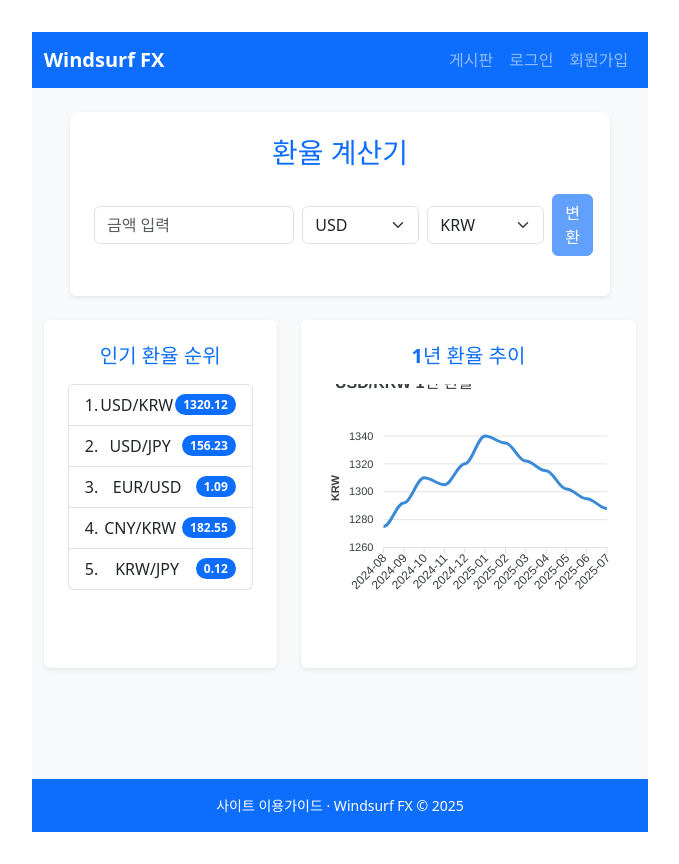
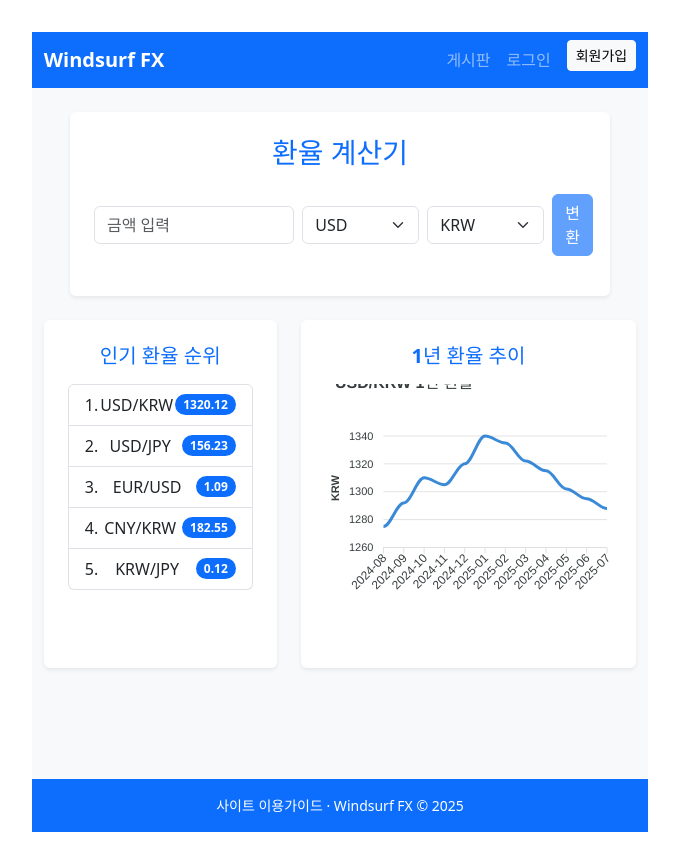
Before and after one commit to Soberanalysts/VibeCoding, a React (Vite) app in the folder Test1/Windsurf/FX/: page / in a window 1280 px wide. Shown: the whole page, without its empty margins (300-979 px from the left). Built offline with nearby package versions, Linux system fonts and the light colour scheme.

Commit message:
메인페이지/회원가입 라우팅 및 MainPage 컴포넌트 분리

```diff
--- a/Test1/Windsurf/FX/package.json
+++ b/Test1/Windsurf/FX/package.json
@@ -13,7 +13,8 @@
     "apexcharts": "^5.2.0",
     "react": "^19.1.0",
     "react-apexcharts": "^1.7.0",
-    "react-dom": "^19.1.0"
+    "react-dom": "^19.1.0",
+    "react-router-dom": "^7.7.0"
   },
   "devDependencies": {
     "@eslint/js": "^9.30.1",
--- a/Test1/Windsurf/FX/src/App.jsx
+++ b/Test1/Windsurf/FX/src/App.jsx
@@ -1,117 +1,16 @@
-import { useState } from 'react';
-import ExchangeCalculator from './components/ExchangeCalculator';
-import UsdKrwChart from './components/UsdKrwChart';
 import './App.css';
+import { BrowserRouter as Router, Routes, Route } from 'react-router-dom';
+import MainPage from './pages/MainPage';
+import RegisterPage from './pages/RegisterPage';
 
 function App() {
-  // 인기 환율 데이터 및 통화 옵션만 App에서 관리
-  const currencyOptions = [
-    { code: 'USD', name: '미국 달러' },
-    { code: 'KRW', name: '한국 원' },
-    { code: 'JPY', name: '일본 엔' },
-    { code: 'EUR', name: '유로' },
-    { code: 'CNY', name: '중국 위안' },
-  ];
-
-  // mock 인기 환율 데이터
-  const popularRates = [
-    { pair: 'USD/KRW', value: 1320.12 },
-    { pair: 'USD/JPY', value: 156.23 },
-    { pair: 'EUR/USD', value: 1.09 },
-    { pair: 'CNY/KRW', value: 182.55 },
-    { pair: 'KRW/JPY', value: 0.12 },
-  ];
-  // mock 최근 1년(12개월) USD/KRW 데이터
-  const usdKrwLabels = [
-    '2024-08', '2024-09', '2024-10', '2024-11', '2024-12', '2025-01',
-    '2025-02', '2025-03', '2025-04', '2025-05', '2025-06', '2025-07'
-  ];
-  const usdKrwData = [1275, 1292, 1310, 1305, 1320, 1340, 1335, 1322, 1315, 1302, 1295, 1288];
-
-  const chartOptions = {
-    chart: {
-      id: 'usd-krw-line',
-      toolbar: { show: false }
-    },
-    xaxis: {
-      categories: usdKrwLabels,
-      labels: { rotate: -45 }
-    },
-    yaxis: {
-      title: { text: 'KRW' }
-    },
-    stroke: { curve: 'smooth', width: 3 },
-    colors: ['#1976d2'],
-    dataLabels: { enabled: false },
-    title: { text: 'USD/KRW 1년 환율', align: 'left', style: { fontWeight: 600, fontSize: '1rem' } },
-    grid: { borderColor: '#e3e3e3' },
-    tooltip: { y: { formatter: val => `${val} KRW` } }
-  };
-  const chartSeries = [
-    {
-      name: 'USD/KRW',
-      data: usdKrwData
-    }
-  ];
-
   return (
-    <div className="bg-light min-vh-100 d-flex flex-column">
-      {/* 최상단 Navbar */}
-      <nav className="navbar navbar-expand-lg navbar-dark bg-primary">
-        <div className="container">
-          <a className="navbar-brand fw-bold" href="#">Windsurf FX</a>
-          <button className="navbar-toggler" type="button" data-bs-toggle="collapse" data-bs-target="#navbarNav" aria-controls="navbarNav" aria-expanded="false" aria-label="Toggle navigation">
-            <span className="navbar-toggler-icon"></span>
-          </button>
-          <div className="collapse navbar-collapse justify-content-end" id="navbarNav">
-            <ul className="navbar-nav">
-              <li className="nav-item"><a className="nav-link" href="#">게시판</a></li>
-              <li className="nav-item"><a className="nav-link" href="#">로그인</a></li>
-              <li className="nav-item"><a className="nav-link" href="#">회원가입</a></li>
-            </ul>
-          </div>
-        </div>
-      </nav>
-
-      {/* 상단: 환율 계산기 */}
-      <section className="container my-4">
-        <ExchangeCalculator currencyOptions={currencyOptions} />
-      </section>
-
-      {/* 중단: 인기 환율/그래프 */}
-      <section className="container flex-grow-1 mb-4">
-        <div className="row g-4">
-          {/* 인기 환율 순위 */}
-          <div className="col-12 col-lg-5">
-            <div className="bg-white rounded shadow-sm p-4 h-100">
-              <h5 className="fw-bold mb-3 text-primary">인기 환율 순위</h5>
-              <ol className="list-group list-group-numbered">
-                {popularRates.map((item, idx) => (
-                  <li key={item.pair} className="list-group-item d-flex justify-content-between align-items-center">
-                    <span>{item.pair}</span>
-                    <span className="badge bg-primary rounded-pill">{item.value}</span>
-                  </li>
-                ))}
-              </ol>
-            </div>
-          </div>
-          {/* 그래프 영역: 컴포넌트 분리 */}
-          <div className="col-12 col-lg-7">
-            <div className="bg-white rounded shadow-sm p-4 h-100 d-flex flex-column align-items-center justify-content-center">
-              <h5 className="fw-bold mb-3 text-primary">1년 환율 추이</h5>
-              <UsdKrwChart />
-            </div>
-          </div>
-        </div>
-      </section>
-
-      {/* 하단 Footer */}
-      <footer className="bg-primary text-white py-3 mt-auto">
-        <div className="container text-center small">
-          사이트 이용가이드 · Windsurf FX © {new Date().getFullYear()}
-        </div>
-      </footer>
-    </div>
+    <Router>
+      <Routes>
+        <Route path="/" element={<MainPage />} />
+        <Route path="/register" element={<RegisterPage />} />
+      </Routes>
+    </Router>
   );
 }
 
--- /dev/null
+++ b/Test1/Windsurf/FX/src/pages/MainPage.jsx
@@ -0,0 +1,80 @@
+import ExchangeCalculator from '../components/ExchangeCalculator';
+import UsdKrwChart from '../components/UsdKrwChart';
+import { useNavigate } from 'react-router-dom';
+
+export default function MainPage() {
+  const currencyOptions = [
+    { code: 'USD', name: '미국 달러' },
+    { code: 'KRW', name: '한국 원' },
+    { code: 'JPY', name: '일본 엔' },
+    { code: 'EUR', name: '유로' },
+    { code: 'CNY', name: '중국 위안' },
+  ];
+  const popularRates = [
+    { pair: 'USD/KRW', value: 1320.12 },
+    { pair: 'USD/JPY', value: 156.23 },
+    { pair: 'EUR/USD', value: 1.09 },
+    { pair: 'CNY/KRW', value: 182.55 },
+    { pair: 'KRW/JPY', value: 0.12 },
+  ];
+  const navigate = useNavigate();
+  return (
+    <div className="bg-light min-vh-100 d-flex flex-column">
+      {/* 최상단 Navbar */}
+      <nav className="navbar navbar-expand-lg navbar-dark bg-primary">
+        <div className="container">
+          <a className="navbar-brand fw-bold" href="#">Windsurf FX</a>
+          <button className="navbar-toggler" type="button" data-bs-toggle="collapse" data-bs-target="#navbarNav" aria-controls="navbarNav" aria-expanded="false" aria-label="Toggle navigation">
+            <span className="navbar-toggler-icon"></span>
+          </button>
+          <div className="collapse navbar-collapse justify-content-end" id="navbarNav">
+            <ul className="navbar-nav">
+              <li className="nav-item"><a className="nav-link" href="#">게시판</a></li>
+              <li className="nav-item"><a className="nav-link" href="#">로그인</a></li>
+              <li className="nav-item"><button className="btn btn-light btn-sm ms-2" onClick={() => navigate('/register')}>회원가입</button></li>
+            </ul>
+          </div>
+        </div>
+      </nav>
+
+      {/* 상단: 환율 계산기 */}
+      <section className="container my-4">
+        <ExchangeCalculator currencyOptions={currencyOptions} />
+      </section>
+
+      {/* 중단: 인기 환율/그래프 */}
+      <section className="container flex-grow-1 mb-4">
+        <div className="row g-4">
+          {/* 인기 환율 순위 */}
+          <div className="col-12 col-lg-5">
+            <div className="bg-white rounded shadow-sm p-4 h-100">
+              <h5 className="fw-bold mb-3 text-primary">인기 환율 순위</h5>
+              <ol className="list-group list-group-numbered">
+                {popularRates.map((item) => (
+                  <li key={item.pair} className="list-group-item d-flex justify-content-between align-items-center">
+                    <span>{item.pair}</span>
+                    <span className="badge bg-primary rounded-pill">{item.value}</span>
+                  </li>
+                ))}
+              </ol>
+            </div>
+          </div>
+          {/* 그래프 영역: 컴포넌트 분리 */}
+          <div className="col-12 col-lg-7">
+            <div className="bg-white rounded shadow-sm p-4 h-100 d-flex flex-column align-items-center justify-content-center">
+              <h5 className="fw-bold mb-3 text-primary">1년 환율 추이</h5>
+              <UsdKrwChart />
+            </div>
+          </div>
+        </div>
+      </section>
+
+      {/* 하단 Footer */}
+      <footer className="bg-primary text-white py-3 mt-auto">
+        <div className="container text-center small">
+          사이트 이용가이드 · Windsurf FX © {new Date().getFullYear()}
+        </div>
+      </footer>
+    </div>
+  );
+}
```
Also changed, not shown: 1 other file (tests, documents, lock files or other folders).
